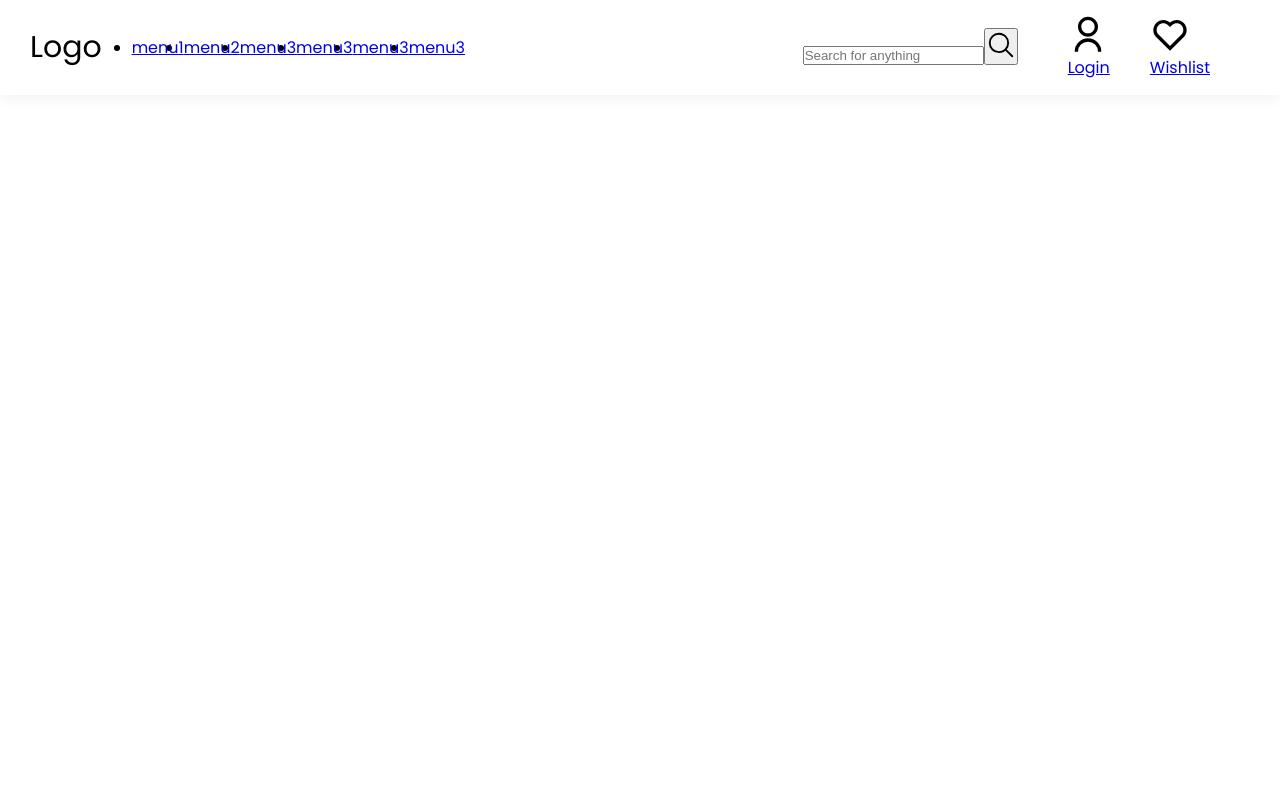
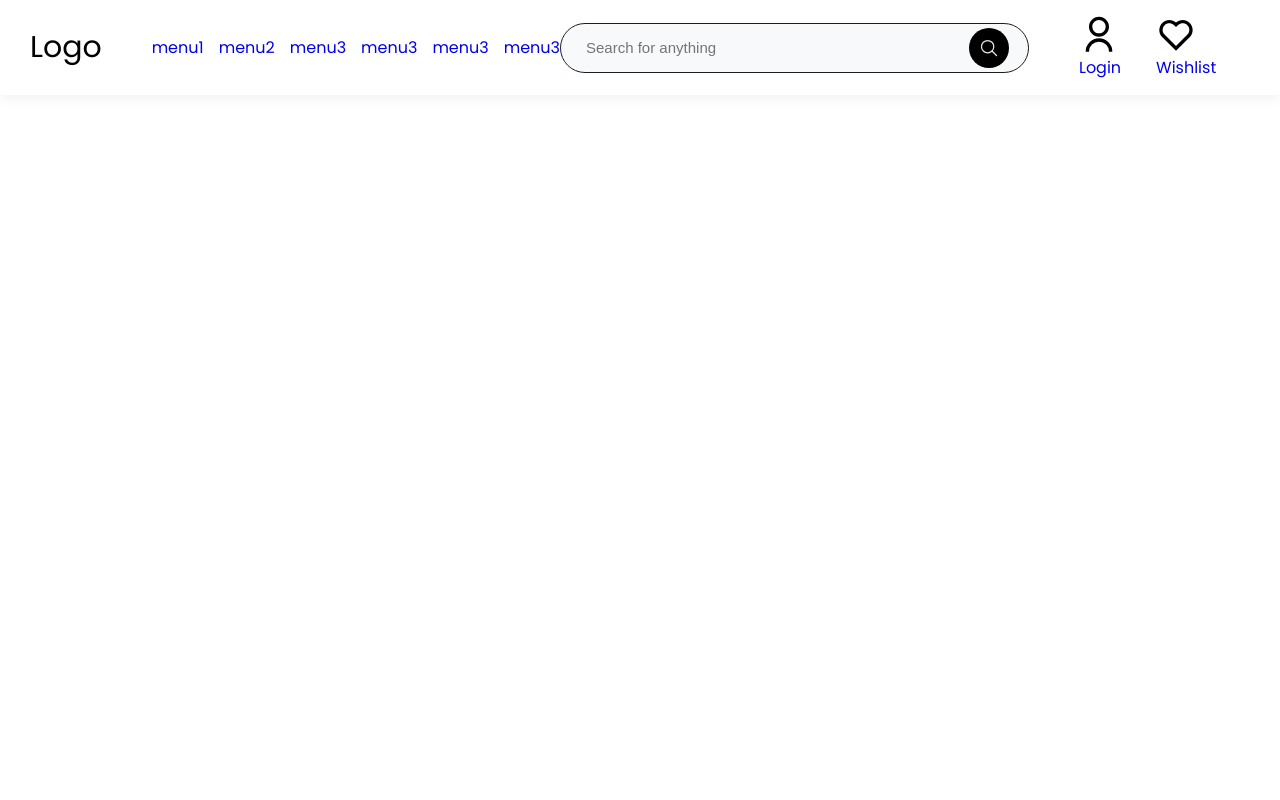
Before and after one commit to VenusTestSeries/VTS, a Next.js app: page / in a window 1280 px wide. Shown: the top 800 px of the page. Built offline with nearby package versions, Linux system fonts and the light colour scheme.

Commit message:
working with header

```diff
--- a/layout/css/header.module.scss
+++ b/layout/css/header.module.scss
@@ -18,16 +18,19 @@
   .logowithnav {
     display: flex;
     align-items: center;
-    gap: 30px;
+    gap: 50px;
     .logo {
       font-size: 30px;
     }
     .navlink {
       ul {
         display: flex;
+        gap: 15px;
+        list-style: none;
         li {
           a {
             position: relative;
+            text-decoration: none;
           }
         }
       }
@@ -40,6 +43,37 @@
     gap: 50px;
     .headersearchbar {
       position: relative;
+      width: 500px;
+      input {
+        position: relative;
+        width: 100%;
+        /* flex: 1; */
+        height: 50px;
+        flex-grow: 1;
+        border: 1px solid #1c1d1f;
+        border-radius: 9999px;
+        background-color: #f7f9fa;
+        padding: 5px 40px 5px 25px;
+        box-sizing: border-box;
+        font-size: 15px;
+      }
+      button {
+        position: absolute;
+        top: 0;
+        right: 0;
+        border-radius: 50%;
+        width: 40px;
+        height: 40px;
+        padding: 10px;
+        display: flex;
+        align-items: center;
+        justify-content: center;
+        border: none;
+        background: #000000;
+        top: 50%;
+        transform: translate(-20px, -50%);
+        cursor: pointer;
+      }
     }
     .siteaction {
       ul {
@@ -50,6 +84,7 @@
           a {
             display: flex;
             flex-wrap: wrap;
+            text-decoration: none;
             .linkicon {
               position: relative;
             }
--- a/layout/header/index.tsx
+++ b/layout/header/index.tsx
@@ -51,7 +51,7 @@ const Header = () => {
         <div className={css.headersearchbar}>
           <input type="text" placeholder="Search for anything" />
           <button>
-            <SearchIcon color="#000"></SearchIcon>
+            <SearchIcon color="#e6e6e6"></SearchIcon>
           </button>
         </div>
         <div className={css.siteaction}>
```
